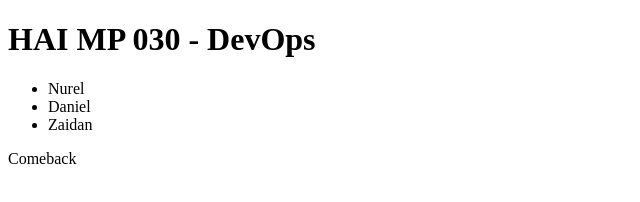
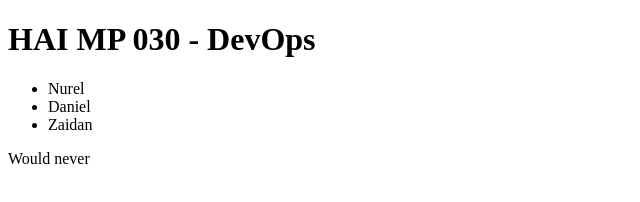
Before and after one commit to nurelhhh/express-docker, a website: page app/index.html in a window 1280 px wide. Shown: the full height of the page, 0-640 px from the left. Drawn offline with Linux system fonts and the light colour scheme.

Commit message:
Change tagline

```diff
--- a/app/index.html
+++ b/app/index.html
@@ -15,6 +15,6 @@
             <li>Zaidan</li>
         </ul>
     </div>
-    <p>Comeback</p>
+    <p>Would never</p>
 </body>
 </html>
```
